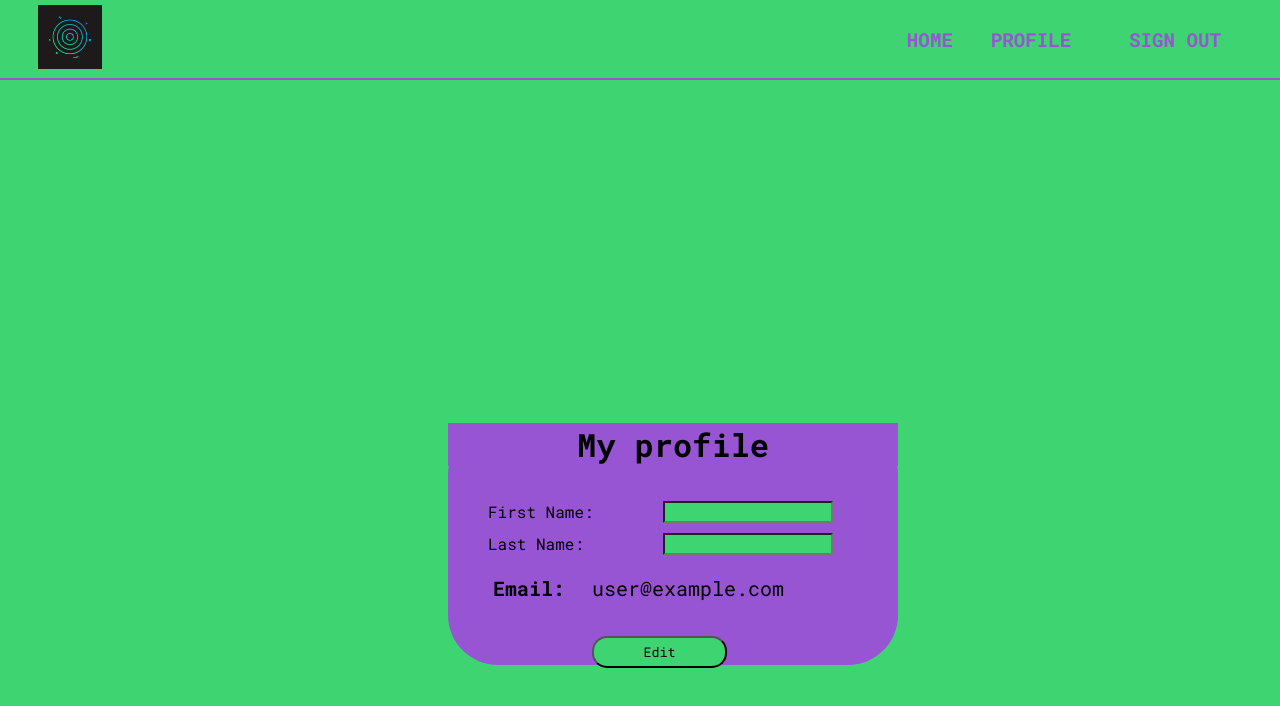
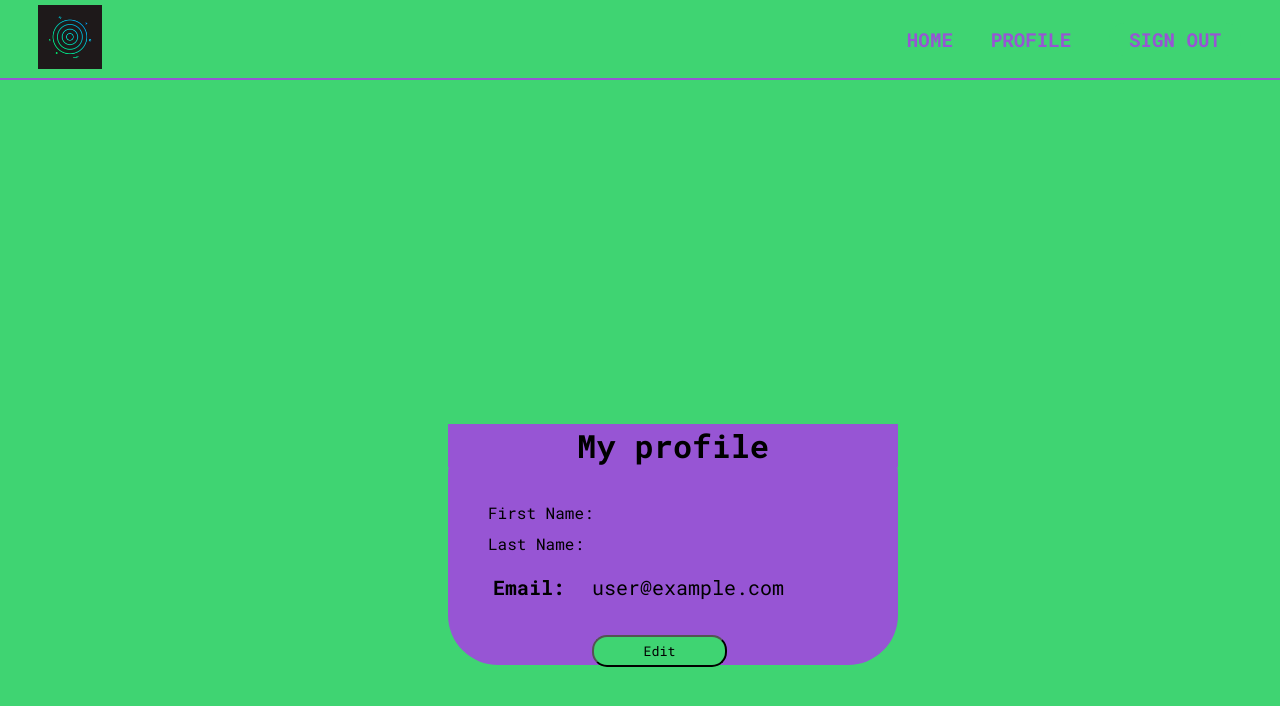
Before and after one commit to NielsLouwes/Novi_Final_Project_Focus_App, a React (Create React App) app: page /profile in a window 1280 px wide. Shown: the top 706 px of the page. Built offline with nearby package versions, Linux system fonts and the light colour scheme; no server answers; sample sign-in values are in the browser's storage.

Commit message:
implemented edit profile functionality with local storage

```diff
--- a/src/components/EditForm.js
+++ b/src/components/EditForm.js
@@ -1,4 +1,4 @@
-import React from "react";
+import React , {useEffect, useState} from "react";
 import { Redirect,  useHistory } from "react-router-dom";
 import styled from "styled-components";
 
@@ -20,8 +20,12 @@ const Form = styled.form`
 const Button = styled.button`
   width: 35%;
 `;
-function EditForm({ isEditing, setIsEditing }) {
+function EditForm({ isEditing, setIsEditing}) {
   const history = useHistory();
+    const [name, setName] = useState(window.localStorage.getItem("name" || ""));
+  const [lastName, setLastName] = useState(
+    window.localStorage.getItem("lastName" || "")
+  );
 
 
   const handleClick = () => {
@@ -29,13 +33,28 @@ function EditForm({ isEditing, setIsEditing }) {
     history.push("/profile");
   };
 
+  useEffect(() => {
+    window.localStorage.setItem("name", name);
+  });
+
+  useEffect(() => {
+    window.localStorage.setItem("lastName", lastName);
+  });
+
+  const handleChange = (event) => setName(event.target.value);
+  const handleChange2 = (event) => setLastName(event.target.value);
+
   return (
     <StyledWrapper>
       <Form>
-        <label>First Name</label>
-        <input type="text" />
-        <label>Last Name</label>
-        <input type="text" name="firstname" />
+        <div className="name-container">
+            <label htmlFor="name">First Name: </label>
+            <input value={name} onChange={handleChange} id="name" />
+          </div>
+          <div className="name-container">
+            <label htmlFor="lastName">Last Name: </label>
+            <input value={lastName} onChange={handleChange2} id="lastName" />
+          </div>
         <Button onClick={handleClick} type="submit">
           Edit{" "}
         </Button>
--- a/src/components/Profile.css
+++ b/src/components/Profile.css
@@ -61,3 +61,8 @@ label {
    background: #9755D4;
    margin-left: 15px;
 }
+
+ p {
+  background: #9755D4;
+  padding-right: 75px;
+}
--- a/src/components/Profile.js
+++ b/src/components/Profile.js
@@ -13,17 +13,6 @@ export default function Profile() {
     window.localStorage.getItem("lastName" || "")
   );
 
-  useEffect(() => {
-    window.localStorage.setItem("name", name);
-  });
-
-  useEffect(() => {
-    window.localStorage.setItem("lastName", lastName);
-  });
-
-  const handleChange = (event) => setName(event.target.value);
-  const handleChange2 = (event) => setLastName(event.target.value);
-
   const [isEditing, setIsEditing] = useState(false);
 
   const editUser = () => {
@@ -38,11 +27,11 @@ export default function Profile() {
           <h2 className="profile-title">My profile </h2>
           <div className="name-container">
             <label htmlFor="name">First Name: </label>
-            <input value={name} onChange={handleChange} id="name" />
+            <p>{name}</p>
           </div>
           <div className="name-container">
             <label htmlFor="lastName">Last Name: </label>
-            <input value={lastName} onChange={handleChange2} id="lastName" />
+             <p>{lastName}</p>
           </div>
           {currentUser ? (
             <label className="register__label" htmlFor="email">
--- a/src/components/Styling/videoSectionGlobalStyle.js
+++ b/src/components/Styling/videoSectionGlobalStyle.js
@@ -4,6 +4,7 @@ export const StyledContainer = styled.div`
   background-color: #3fd472;
   height: 100%;
   flex: 0.8;
+  /* border: 2px solid #9755d4; */
 `;
 
 export const Title = styled.div`
```
